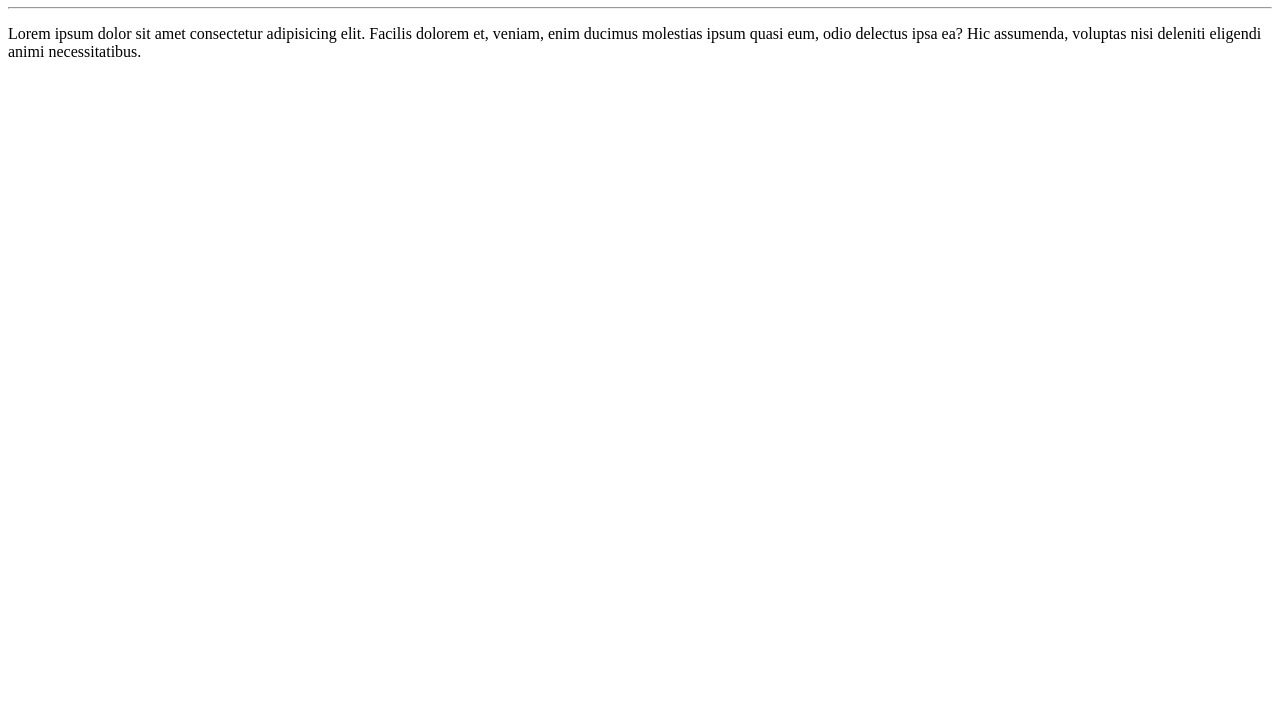
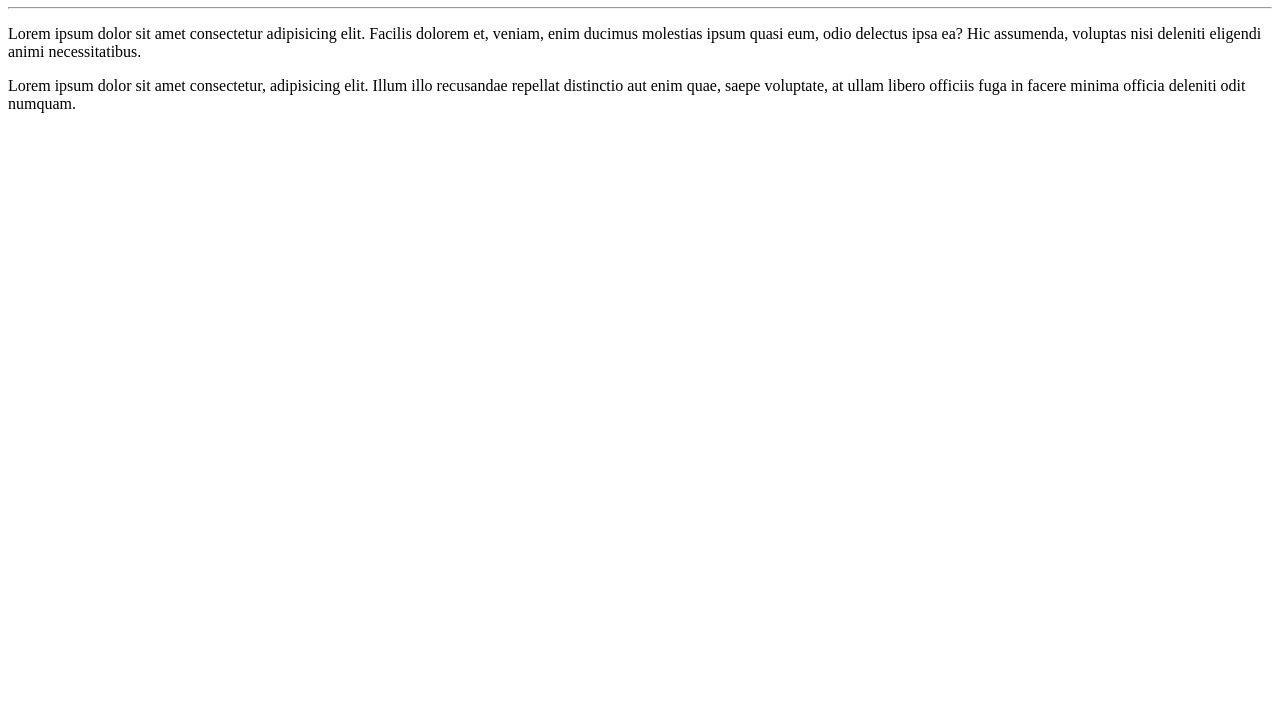
Before and after one commit to rebaeoliveira/Ola-Mundo, a plain HTML site: page site-exemplo/index.html in a window 1280 px wide. Shown: the part 73-800 px from the top of the page. Drawn offline with Linux system fonts and the light colour scheme.

Commit message:
Update index.html 2

```diff
--- a/site-exemplo/index.html
+++ b/site-exemplo/index.html
@@ -9,5 +9,6 @@
     <h1>Olá, mundo!</h1>
     <hr>
     <p>Lorem ipsum dolor sit amet consectetur adipisicing elit. Facilis dolorem et, veniam, enim ducimus molestias ipsum quasi eum, odio delectus ipsa ea? Hic assumenda, voluptas nisi deleniti eligendi animi necessitatibus.</p>
+    <p>Lorem ipsum dolor sit amet consectetur, adipisicing elit. Illum illo recusandae repellat distinctio aut enim quae, saepe voluptate, at ullam libero officiis fuga in facere minima officia deleniti odit numquam.</p>
 </body>
 </html>
```
